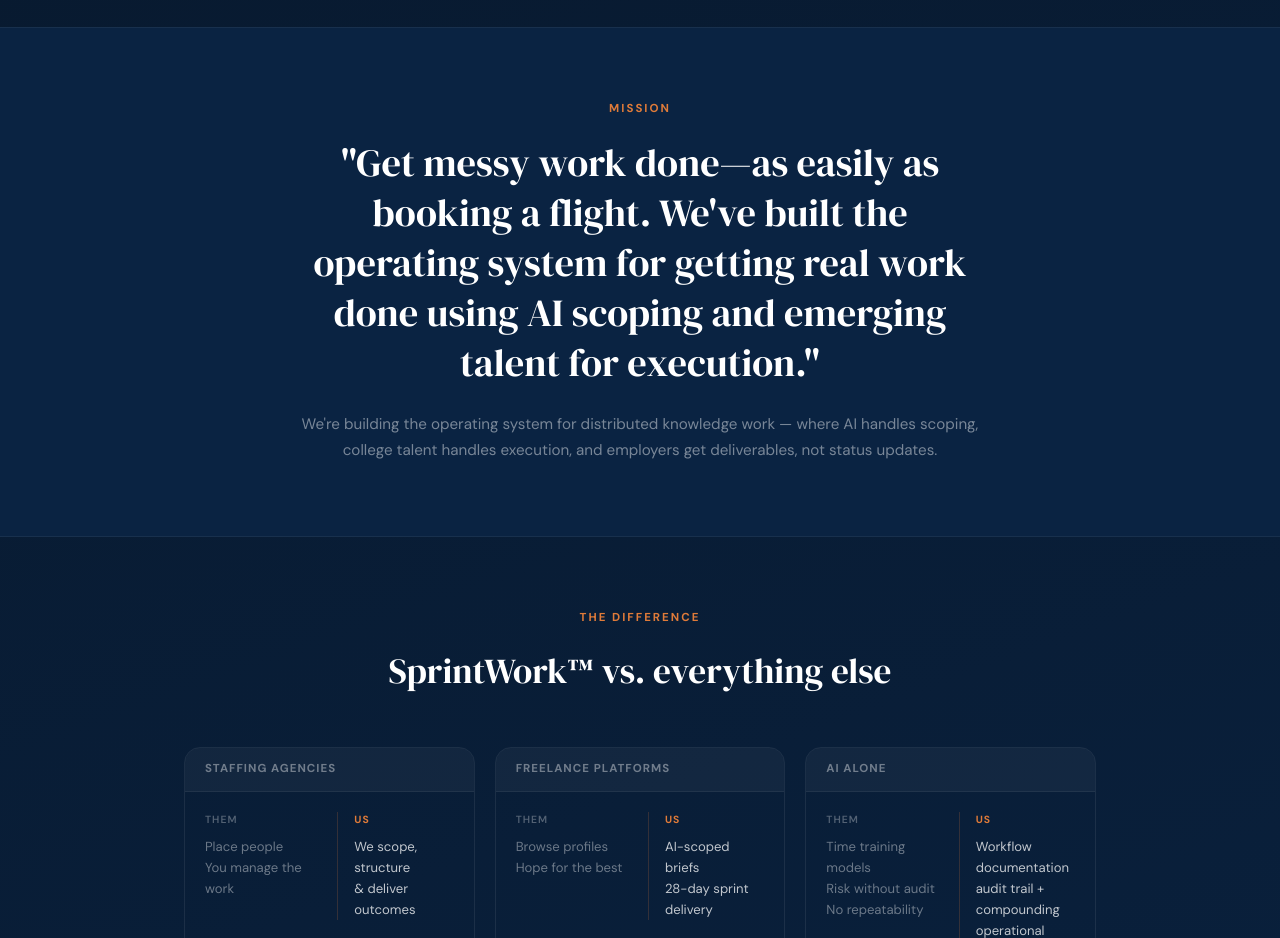
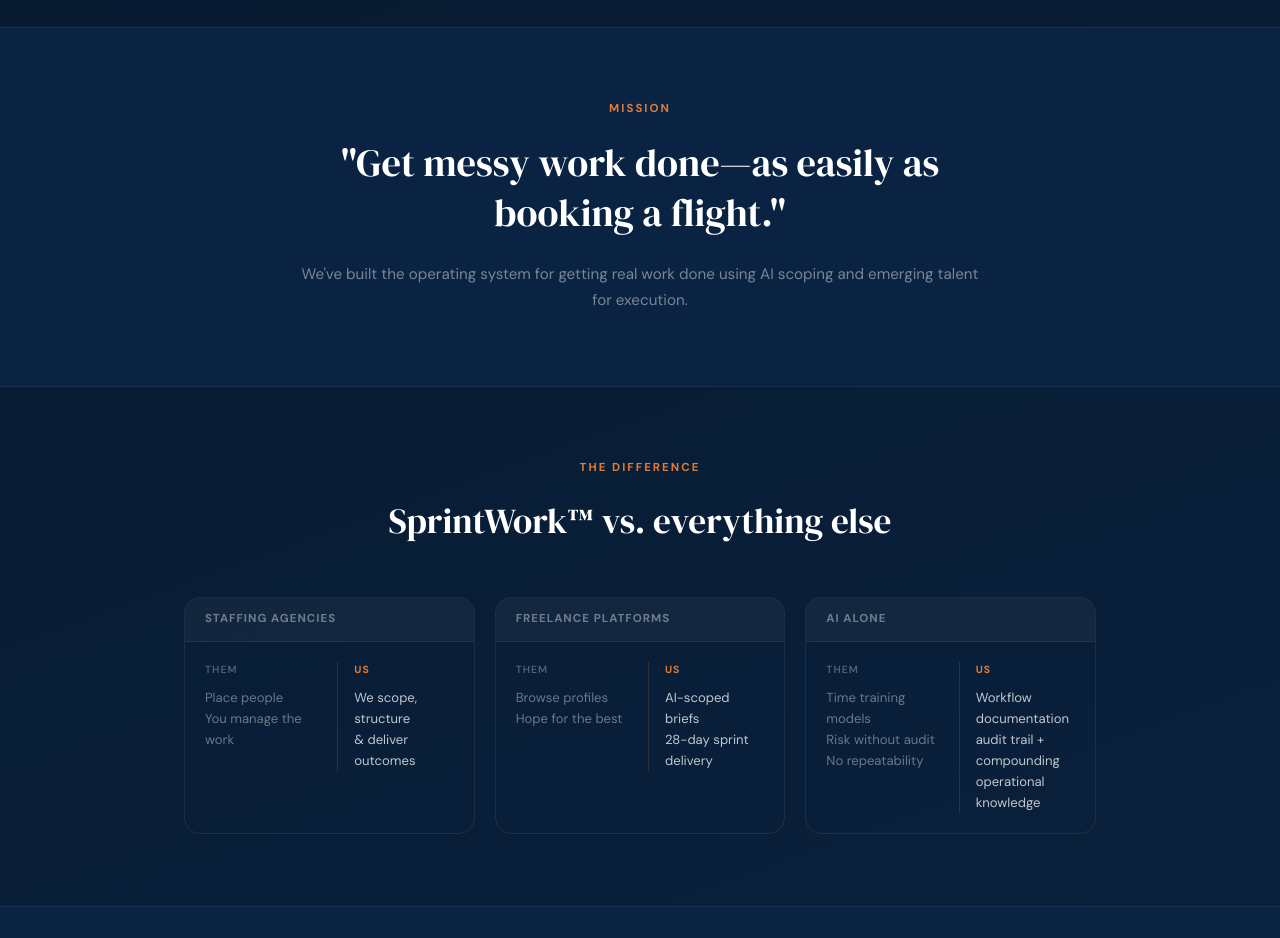
Before and after one commit to JodiMac1521/worksimplr, a Next.js app: page /about in a window 1280 px wide. Shown: the part 1620-2558 px from the top of the page. Built offline with nearby package versions, Linux system fonts and the light colour scheme.

Commit message:
Split About page tagline into headline and sub-text

```diff
--- a/app/about/page.js
+++ b/app/about/page.js
@@ -144,10 +144,10 @@
         <div style={{ maxWidth: 700, margin: '0 auto', textAlign: 'center' }}>
           <div style={{ fontSize: '0.72rem', fontWeight: 700, letterSpacing: '2px', textTransform: 'uppercase', color: '#E07B39', marginBottom: 20 }}>Mission</div>
           <h2 style={{ fontFamily: SERIF, fontSize: 'clamp(1.6rem,3vw,2.4rem)', fontWeight: 400, lineHeight: 1.3, color: 'white' }}>
-            "Get messy work done—as easily as booking a flight. We've built the operating system for getting real work done using AI scoping and emerging talent for execution."
+            "Get messy work done—as easily as booking a flight."
           </h2>
           <p style={{ marginTop: 24, color: 'rgba(255,255,255,0.45)', fontSize: '0.95rem', lineHeight: 1.7 }}>
-            We're building the operating system for distributed knowledge work — where AI handles scoping, college talent handles execution, and employers get deliverables, not status updates.
+            We've built the operating system for getting real work done using AI scoping and emerging talent for execution.
           </p>
         </div>
       </section>
```
